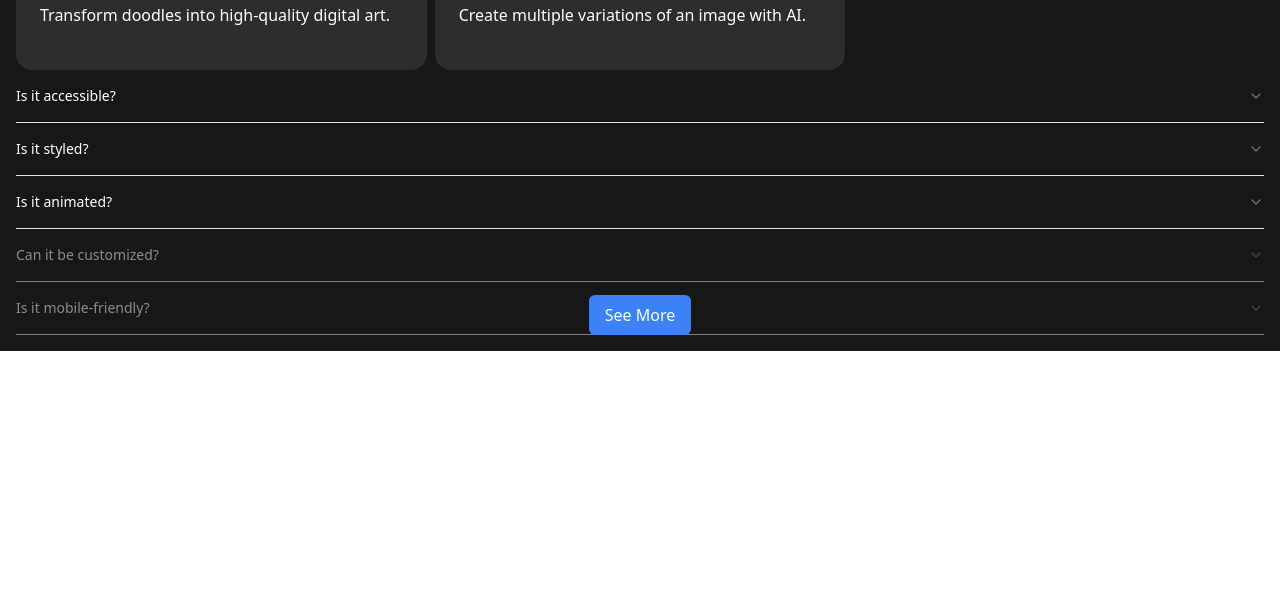
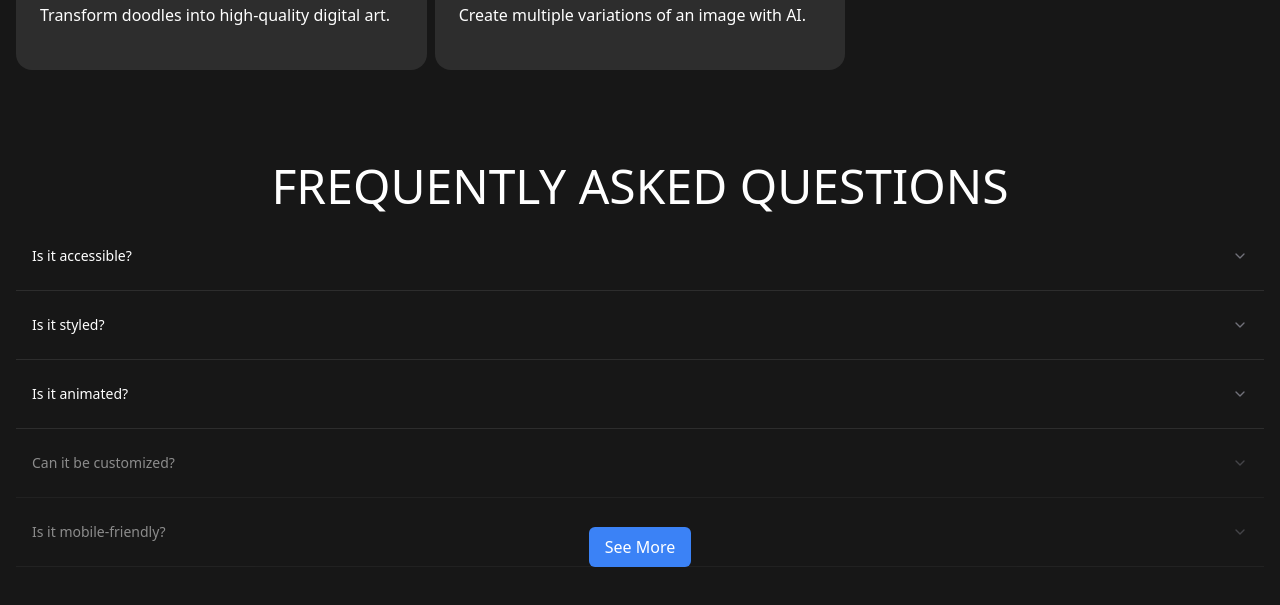
Before and after one commit to hirakroya50/client, a React (Vite) app: page /secondPage in a window 1280 px wide. Shown: the part 3069-3674 px from the top of the page. Before the commit the page ends 3420 px from the top, so only its background shows below. Built offline with nearby package versions, Linux system fonts and the light colour scheme.

Commit message:
add style on question ans

```diff
--- a/src/pages/SecondPage/_sub-components/QuestionAnswer.tsx
+++ b/src/pages/SecondPage/_sub-components/QuestionAnswer.tsx
@@ -6,6 +6,7 @@ import {
   AccordionItem,
   AccordionTrigger,
 } from "@/components/ui/accordion";
+import { cn } from "@/lib/utils";
 const QuestionAnswer = () => {
   const data = [
     {
@@ -71,7 +72,8 @@ const QuestionAnswer = () => {
   };
 
   return (
-    <div className="w-full relative bg-[#171717] text-white">
+    <div className="w-full relative bg-[#171717] text-white my-20 ">
+      <h3 className="text-[3rem] text-center">FREQUENTLY ASKED QUESTIONS</h3>
       <Accordion type="single" collapsible className="w-full">
         {data.slice(0, visibleCount).map((item, index) => {
           const isFaded =
@@ -80,7 +82,10 @@ const QuestionAnswer = () => {
             index < visibleCount;
           return (
             <AccordionItem
-              className={isFaded ? "opacity-50" : ""}
+              className={cn(
+                isFaded ? "opacity-50" : "",
+                "py-2 hover:bg-[#2d2d2d] px-4 group-hover:bg-[#2d2d2d] border-[#2d2d2d]"
+              )}
               key={item.value}
               value={item.value}
             >
```
